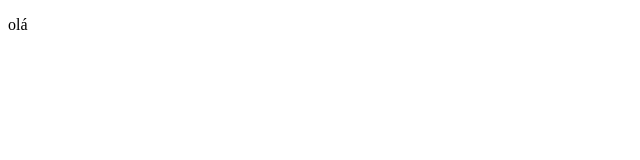
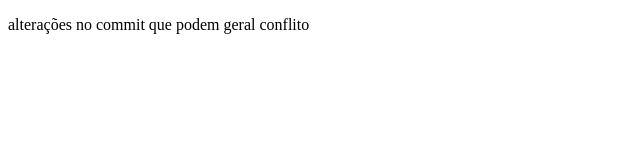
Before and after one commit to constantine-27/github-teste, a plain HTML site: page index.html in a window 1280 px wide. Shown: the whole page, without its empty margins (0-640 px from the left). Drawn offline with Linux system fonts and the light colour scheme.

Commit message:
alteração no index

```diff
--- a/index.html
+++ b/index.html
@@ -7,6 +7,6 @@
     <title>Document</title>
 </head>
 <body>
-    <p>olá</p>
+    <p>alterações no commit que podem geral conflito</p>
 </body>
 </html>
```
